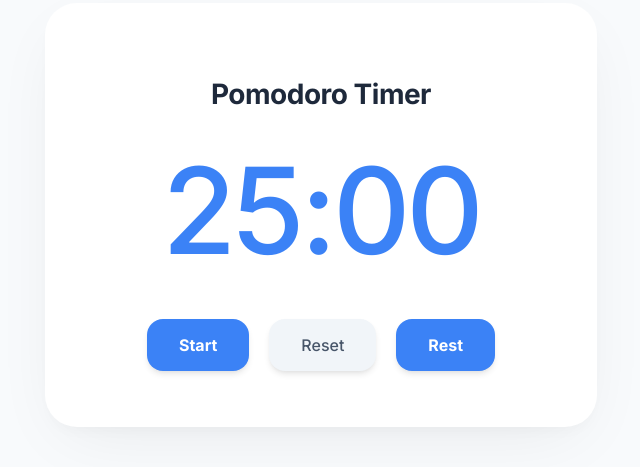
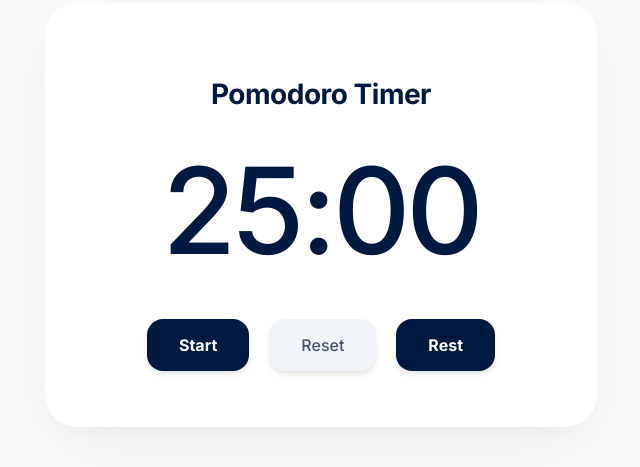
Before and after one commit to cbeestone94/Buildownappspomodoro, a plain HTML site: page index.html in a window 1280 px wide. Shown: the part 185-652 px from the top of the page, without its empty margins (319-959 px from the left). Drawn offline with Linux system fonts and the light colour scheme.

Commit message:
changed button colour

```diff
--- a/styles.css
+++ b/styles.css
@@ -22,7 +22,7 @@ body {
 h1 {
     font-size: 1.75rem;
     font-weight: 600;
-    color: #1e293b;
+    color: #001941;
     margin-bottom: 2.5rem;
     letter-spacing: -0.5px;
 }
@@ -31,7 +31,7 @@ h1 {
     font-size: 7.5rem;
     font-weight: 500;
     margin: 2.5rem 0;
-    color: #3b82f6;
+    color: #001941;
     letter-spacing: -4px;
     line-height: 1;
 }
@@ -76,13 +76,13 @@ h1 {
 }
 
 #startPause, #mode {
-    background-color: #3b82f6;
+    background-color: #001941;
     color: white;
     font-weight: 600;
 }
 
 #startPause:hover, #mode:hover {
-    background-color: #2563eb;
+    background-color: #001941;
 }
 
 #startPause.active {
```
